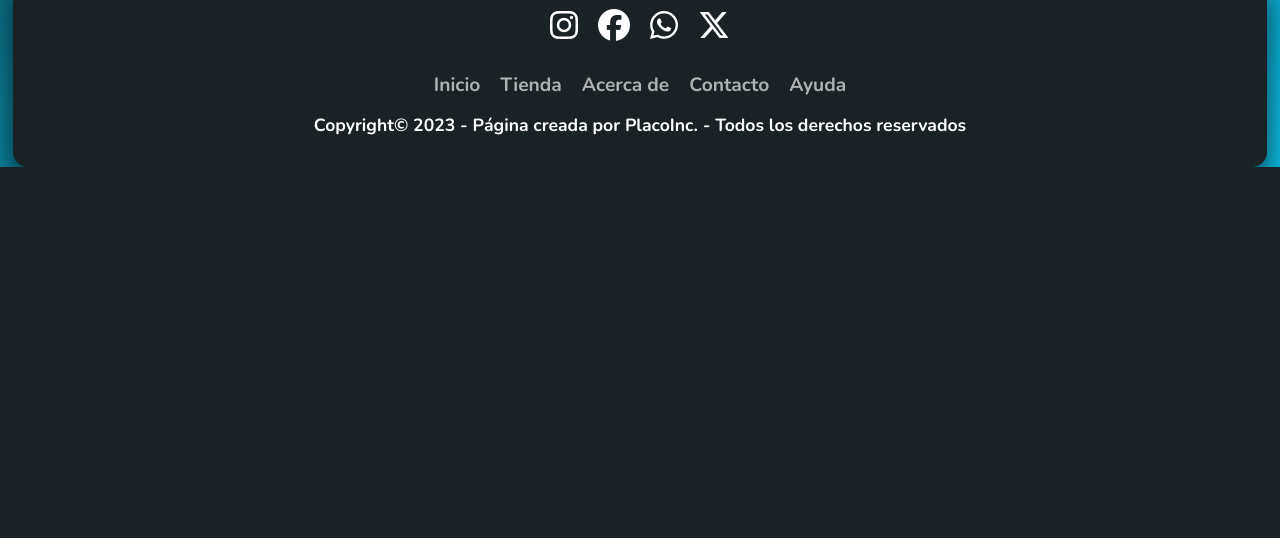
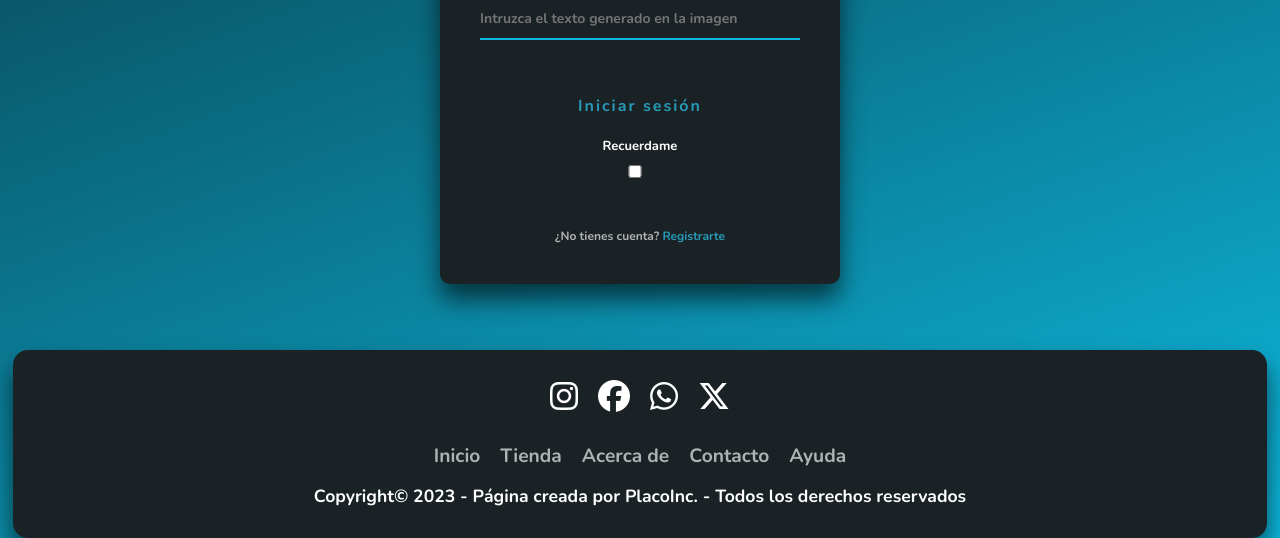
Before and after one commit to DiegoRuP/webPlacoShoes, a PHP site: page /login.php in a window 1280 px wide. Shown: the part 743-1281 px from the top of the page. Before the commit the page ends 910 px from the top, so only its background shows below. Run offline with PHP 8.4, Linux system fonts and the light colour scheme; some libraries are stand-ins or nearby versions; some web fonts are replaced.

Commit message:
Captcha con imagen y letras distorsionadas e inclinadas
Terminado el captcha como lo solicito la maestra, con imagenes creadas cada que se refresca la pagina y en imagen.

```diff
--- /dev/null
+++ b/captcha.php
@@ -0,0 +1,46 @@
+<?php
+    session_start();
+
+    // Creamos una imagen en blanco
+    $imagen = imagecreatetruecolor(150, 50);
+
+    // Colores
+    $blanco = imagecolorallocate($imagen, 255, 255, 255);
+    $negro = imagecolorallocate($imagen, 0, 0, 0);
+
+    // Rellenamos el fondo de la imagen con color blanco
+    imagefilledrectangle($imagen, 0, 0, 150, 50, $blanco);
+
+    function randomText($length){
+        $key="";
+        $parametros="1234567890abcdefghijklmnopqrstuvwxyzABCDEFGHIJKLMNOPQRSTUVWXYZ";
+        for($i=0;$i<$length;$i++){
+            $key.=$parametros[rand(0,61)];
+        }
+        return $key;
+    }
+    // Generamos una cadena aleatoria de 6 caracteres
+    $captcha_texto = randomText(6);
+
+    // Guardamos el texto del CAPTCHA en una variable de sesión para verificar después
+    $_SESSION['captcha_texto'] = $captcha_texto;
+
+    // Agregamos el texto al CAPTCHA con fuente aleatoria, inclinación y distorsión
+    for ($i = 0; $i < 6; $i++) {
+        $fuente = rand(3, 5); // Seleccionamos una fuente aleatoria
+        $caracter = substr($captcha_texto, $i, 1);
+        $angulo = rand(-30, 30); // Ángulo aleatorio
+
+        imagettftext($imagen, 20, $angulo, 20 + ($i * 20), 35, $negro, 'ARIAL.TTF', $caracter);
+    }
+
+    // Aplicamos distorsión a la imagen
+    imagefilter($imagen, IMG_FILTER_SMOOTH, 10);
+
+    // Mostramos la imagen como un CAPTCHA
+    header("Content-type: image/png");
+    imagepng($imagen);
+
+    // Liberamos la memoria
+    imagedestroy($imagen);
+?>
--- a/login.php
+++ b/login.php
@@ -39,6 +39,10 @@
       <input type="text" placeholder="Nombre" id="inombre" required />
       <input type="password" placeholder="Contraseña" id="icontra" required/>
 
+      <div>
+        <img src="captcha.php" alt="CAPTCHA">
+        <input type="text" id="captcha" name="captcha" placeholder="Intruzca el texto generado en la imagen">
+      </div>
       <a class="btn" href="#">
         <span></span>
         <span></span>
```
Also changed, not shown: ARIAL.TTF (added), css/style.css (line endings or trailing spaces).
